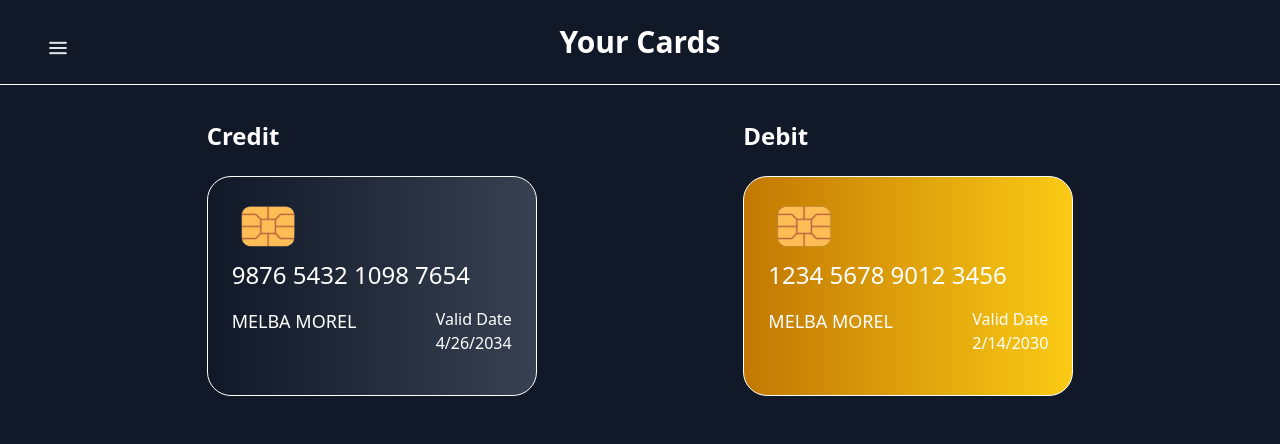
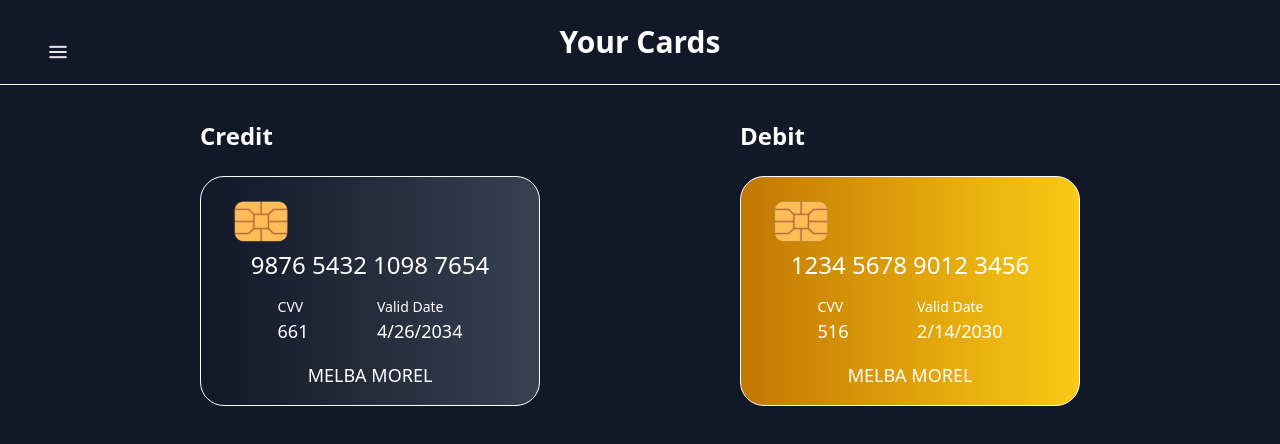
Before and after one commit to Kryzp0/MindHub-Modulo-3-React, a React (Vite) app: page / in a window 1280 px wide. Shown: the top 444 px of the page. Built offline with nearby package versions, Linux system fonts and the light colour scheme.

Commit message:
Se añade cvv a tarjetas y se comienza vista de Cuentas

```diff
--- a/src/App.jsx
+++ b/src/App.jsx
@@ -1,11 +1,13 @@
 import HeaderMain from "./layouts/HeaderMain"
 import Cards from "./pages/Cards"
+import Accounts from "./pages/Accounts"
 
 function App() {
 
 
   return (
     <HeaderMain>
+      {/* <Accounts/> */}
       <Cards/>
     </HeaderMain>
   )
--- a/src/components/Card.jsx
+++ b/src/components/Card.jsx
@@ -1,7 +1,7 @@
 import React from 'react'
 import { useState, useEffect } from 'react'
 
-const Card = ({ color,name,number,cvv,validDate }) => {
+const Card = ({ color, name, number, cvv, validDate }) => {
 
     const [classColor, setClassColor] = useState("");
 
@@ -23,17 +23,26 @@ const Card = ({ color,name,number,cvv,validDate }) => {
     }, [color]);
 
     return (
-        <div className={classColor + " w-[330px] border-white border h-[220px] rounded-3xl relative z-5 flex flex-col justify-end px-6 py-10 text-white rounded-3xl gap-4"}>
-            <img className='h-[50px] w-[60px] absolute top-[25px] left-[30px] z-8' src="/chip.png" alt="" />
-            <p class="text-2xl font-medium">{number}</p>
-            <div class="flex justify-between gap-10">
-                <p class="text-lg font-medium">{name}</p>
-                <div class="flex-1 flex flex-col justify-end">
-                    <p class="self-end">Valid Date</p>
-                    <p class="self-end">{validDate}</p>
+        <div className={classColor + " w-[340px] border-white border h-[230px] rounded-3xl relative z-5 flex flex-col justify-between px-6 py-4 text-white gap-4"}>
+            <img className="h-[50px] w-[60px] absolute top-[20px] left-[30px] z-8" src="/chip.png" alt="Chip" />
+            <div className="flex flex-col justify-center items-center mt-14">
+                <p className="text-2xl font-medium">{number}</p>
+            </div>
+            <div className="flex justify-evenly gap-4">
+                <div className="flex flex-col">
+                    <p className="text-sm">CVV</p>
+                    <p className="text-lg font-medium">{cvv}</p>
+                </div>
+                <div className="flex flex-col">
+                    <p className="text-sm">Valid Date</p>
+                    <p className="text-lg font-medium">{validDate}</p>
                 </div>
             </div>
+            <div className="flex justify-center items-center">
+                <p className="text-lg font-medium">{name}</p>
+            </div>
         </div>
+
     )
 }
 
--- a/src/components/HeaderButton.jsx
+++ b/src/components/HeaderButton.jsx
@@ -4,7 +4,7 @@ const HeaderButton = ({toggleHeader,headerOpen}) => {
 
     return (
         <label>
-            <div className="w-9 h-10 cursor-pointer flex flex-col items-center justify-center fixed top-7 z-30 left-10">
+            <div className="w-9 h-10 cursor-pointer flex flex-col items-center justify-center fixed top-6 z-30 left-7 md:left-10 md:top-8">
                 <input className="hidden peer" type="checkbox" checked={headerOpen} onChange={toggleHeader} />
                 <div className="w-[50%] h-[2px] bg-white border rounded-sm transition-all duration-300 origin-left translate-y-[0.45rem] peer-checked:rotate-[-45deg]"></div>
                 <div className="w-[50%] h-[2px] bg-white border rounded-md transition-all duration-300 origin-center peer-checked:hidden"></div>
--- a/src/pages/Accounts.jsx
+++ b/src/pages/Accounts.jsx
@@ -0,0 +1,24 @@
+import React from 'react'
+import Title from '../components/Title'
+import { Carousel } from "flowbite-react";
+
+const Accounts = () => {
+    return (
+        <>
+            <Title title="Welcome, Melba!" />
+            <div className='flex flex-wrap md:flex-row justify-center content-center justify-evenly pt-20'>
+
+            </div>
+            <div className="h-44 p-6">
+                <Carousel>
+                    <img src="/banner1.jpg" alt="..." />
+                    <img src="/banner2.png" alt="..." />
+                    <img src="/banner3.jpg" alt="..." />
+                    <img src="/banner4.jpg" alt="..." />
+                </Carousel>
+            </div>
+        </>
+    )
+}
+
+export default Accounts
--- a/src/pages/Cards.jsx
+++ b/src/pages/Cards.jsx
@@ -1,32 +1,22 @@
 import React from 'react'
 import Card from '../components/Card';
-import { Carousel } from "flowbite-react";
 import Title from '../components/Title';
 
 const Cards = () => {
 
     return (
         <>
-            <Title title="Your Cards"/>
+            <Title title="Your Cards" />
             <div className='flex flex-wrap md:flex-row justify-center content-center justify-evenly pt-20'>
                 <div className='flex flex-col gap-6 py-10'>
                     <h2 className='text-2xl text-white font-bold'>Credit</h2>
-                    <Card color="TITANIUM" name="MELBA MOREL" number="9876 5432 1098 7654" validDate="4/26/2034"></Card>
+                    <Card color="TITANIUM" name="MELBA MOREL" number="9876 5432 1098 7654" validDate="4/26/2034" cvv={661}></Card>
                 </div>
                 <div className='flex flex-col gap-6 py-10'>
                     <h2 className='text-2xl text-white font-bold'>Debit</h2>
-                    <Card color="GOLD" name="MELBA MOREL" number="1234 5678 9012 3456" validDate="2/14/2030"></Card>
+                    <Card color="GOLD" name="MELBA MOREL" number="1234 5678 9012 3456" validDate="2/14/2030" cvv={516}></Card>
                 </div>
             </div>
-            {/* <div className="h-44 p-6">
-                <Carousel>
-                    <img src="/banner1.jpg" alt="..." />
-                    <img src="/banner2.png" alt="..." />
-                    <img src="/banner3.jpg" alt="..." />
-                    <img src="/banner4.jpg" alt="..." />
-                </Carousel>
-            </div> */}
-
         </>
     )
 }
```
